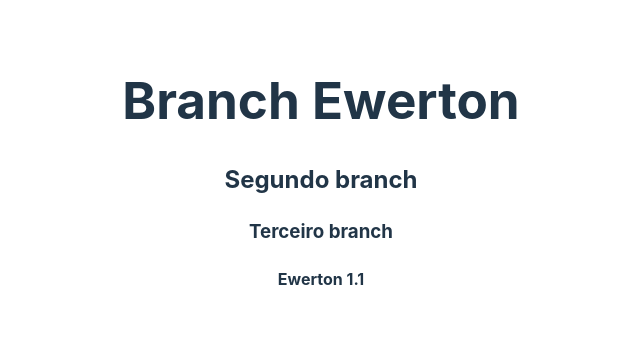
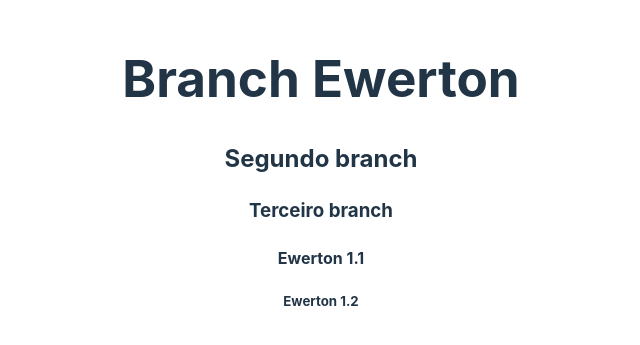
Before and after one commit to cicrano/teste, a React (Vite) app: page / in a window 1280 px wide. Shown: the part 225-570 px from the top of the page, without its empty margins (319-959 px from the left). Built offline with nearby package versions, Linux system fonts and the light colour scheme.

Commit message:
Ewerton 1.2

```diff
--- a/src/App.tsx
+++ b/src/App.tsx
@@ -8,6 +8,7 @@ function App() {
       <h2>Segundo branch</h2>
       <h3>Terceiro branch</h3>
       <h4>Ewerton 1.1</h4>
+      <h5>Ewerton 1.2</h5>
     </>
   )
 }
```
